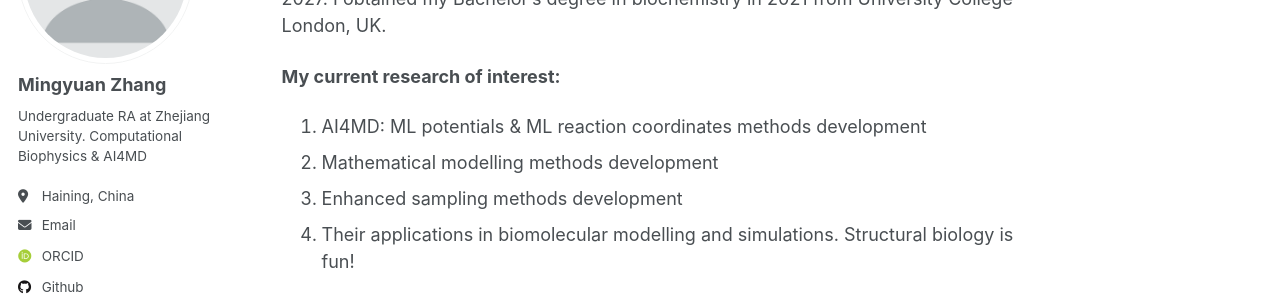
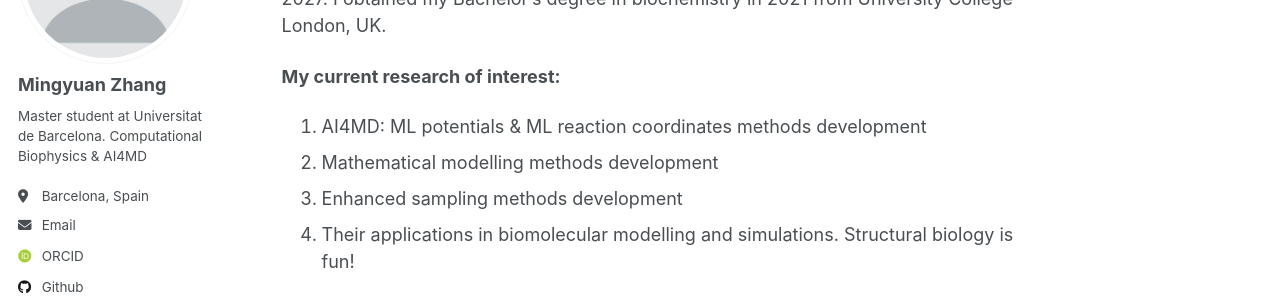
Before and after one commit to Mingyuan00/Mingyuan00.github.io, a Jekyll site: the page built from _pages/about.md, in a window 1280 px wide. Shown: the part 217-514 px from the top of the page. Built offline with Jekyll 4.4.1, drawn with Linux system fonts in a browser that asks for light colours; some web fonts are replaced.

Commit message:
Update _config.yml

```diff
--- a/_config.yml
+++ b/_config.yml
@@ -24,11 +24,11 @@ author:
   avatar           : "profile.png"
   name             : "Mingyuan Zhang"
   pronouns         : # example: "she/her"
-  bio              : "Undergraduate RA at Zhejiang University. Computational Biophysics & AI4MD"
-  location         : "Haining, China"
+  bio              : "Master student at Universitat de Barcelona. Computational Biophysics & AI4MD"
+  location         : "Barcelona, Spain"
   employer         :
   uri              : # URL
-  email            : "mingyuanzhang@zju.edu.cn"
+  email            : "mingyuan.zhang.16@alumni.ucl.ac.uk"
 
   # Academic websites
   arxiv            : # URL - Update with the correct link to your profile
```
